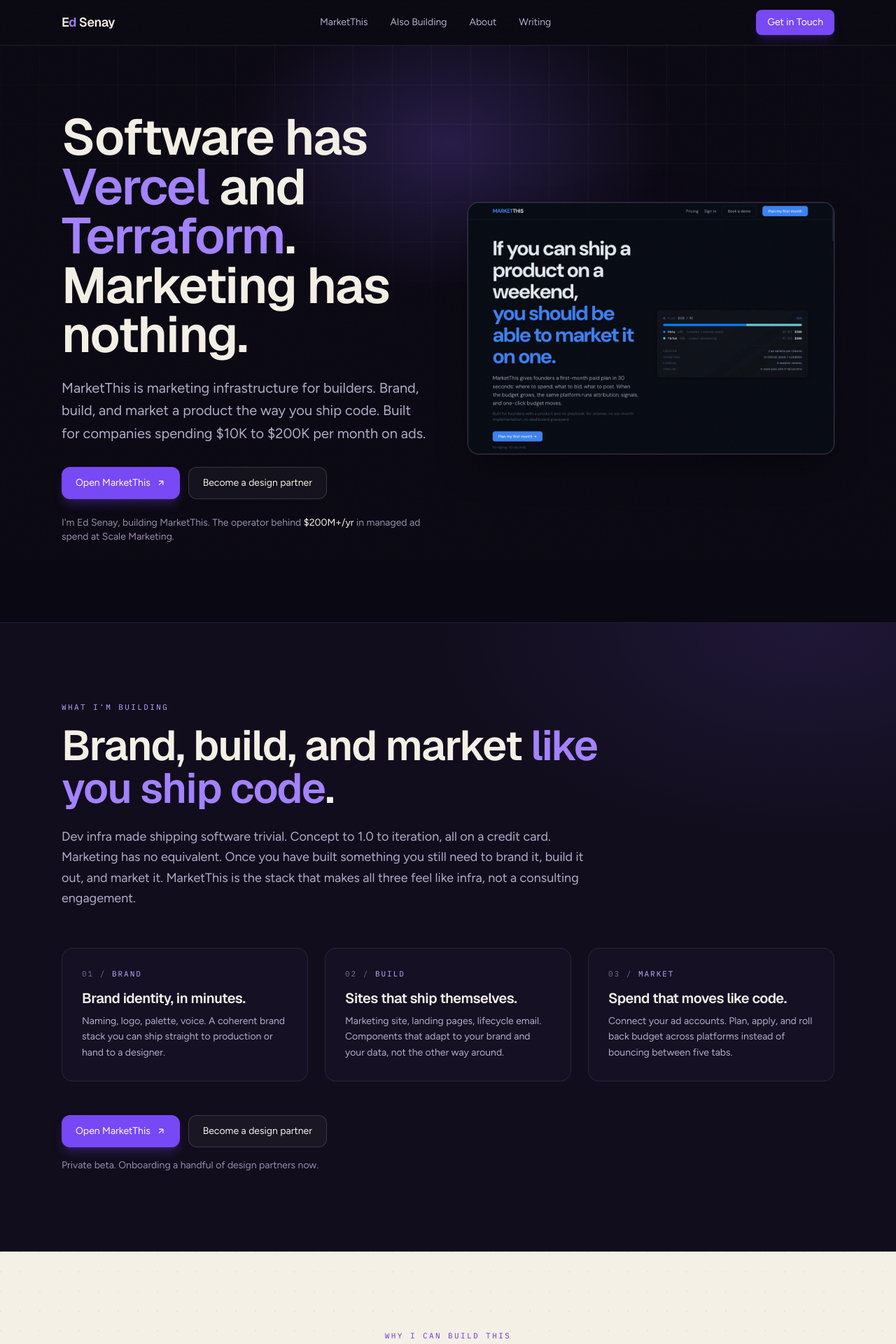
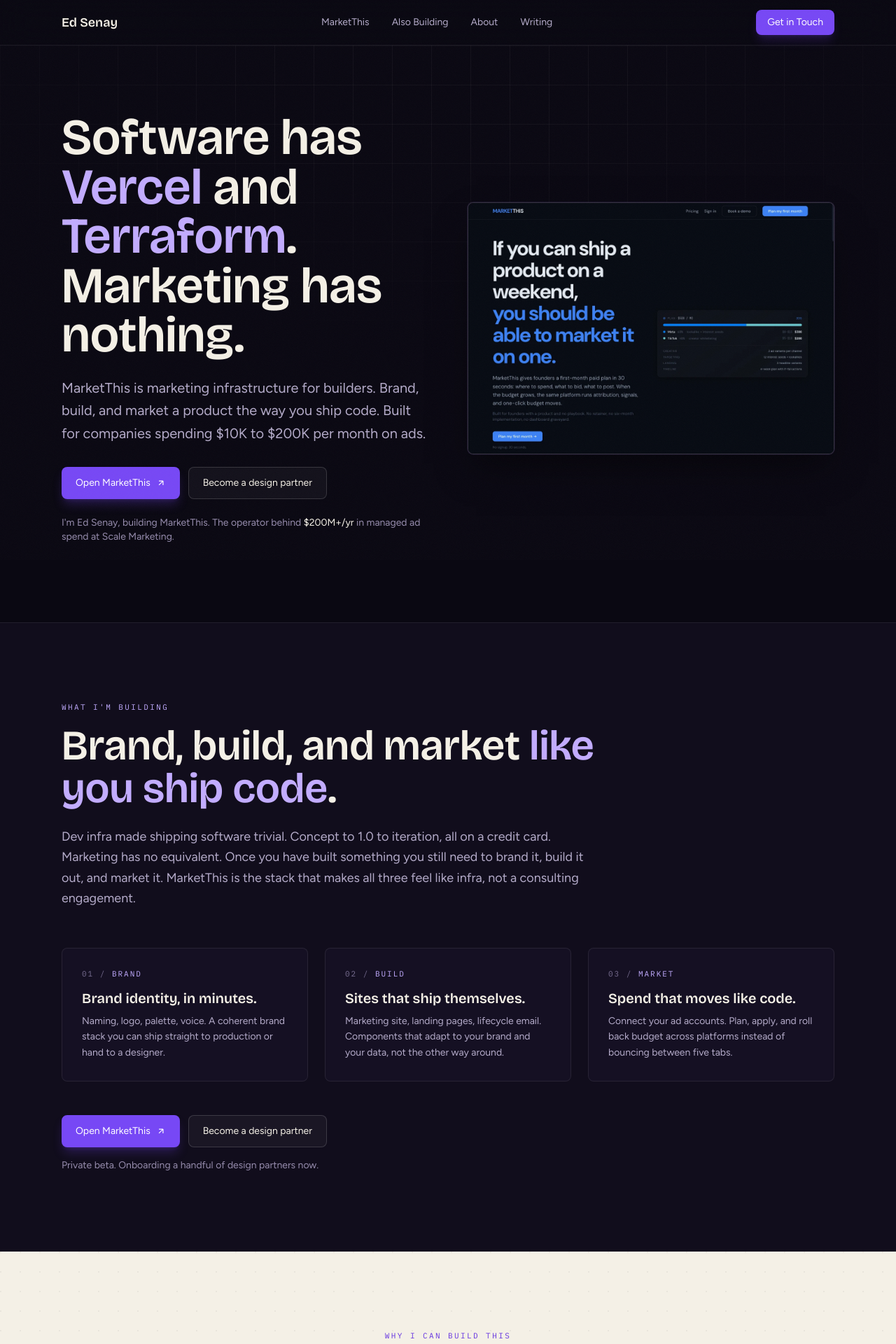
Before and after one commit to esanche1/esanche1.github.io, a React (Vite) app: page / in a window 1280 px wide. Shown: the top 1920 px of the page at 70% size. Built offline with nearby package versions, Linux system fonts and the light colour scheme.

Commit message:
Polish frontend typography and branding

```diff
--- a/index.html
+++ b/index.html
@@ -22,7 +22,7 @@
     <meta name="twitter:image" content="https://esanche1.github.io/og-image.png" />
     <link rel="preconnect" href="https://fonts.googleapis.com" />
     <link rel="preconnect" href="https://fonts.gstatic.com" crossorigin />
-    <link href="https://fonts.googleapis.com/css2?family=Geist:wght@600;700;800&family=Figtree:wght@400;500;600;700&family=IBM+Plex+Mono:wght@400;500;600&display=swap" rel="stylesheet" />
+    <link href="https://fonts.googleapis.com/css2?family=Bricolage+Grotesque:wght@600;700;800&family=Figtree:wght@400;500;600;700&family=IBM+Plex+Mono:wght@400;500;600&display=swap" rel="stylesheet" />
     <script type="application/ld+json">
       {
         "@context": "https://schema.org",
--- a/src/App.jsx
+++ b/src/App.jsx
@@ -72,9 +72,9 @@
     : {};
 
 const primaryBtn =
-  "inline-flex items-center justify-center gap-2 text-sm font-600 text-white bg-violet-600 hover:bg-violet-500 px-5 py-3 rounded-xl shadow-lg shadow-violet-600/25 hover:shadow-violet-500/35 transition-all duration-200";
+  "inline-flex items-center justify-center gap-2 text-sm font-600 text-white bg-violet-600 hover:bg-violet-500 px-5 py-3 rounded-lg shadow-lg shadow-violet-600/25 hover:shadow-violet-500/35 transition-all duration-200";
 const secondaryBtn =
-  "inline-flex items-center justify-center gap-2 text-sm font-600 text-paper-50 bg-white/[0.04] hover:bg-white/[0.09] border border-white/15 hover:border-white/25 px-5 py-3 rounded-xl transition-colors duration-200";
+  "inline-flex items-center justify-center gap-2 text-sm font-600 text-paper-50 bg-white/[0.04] hover:bg-white/[0.09] border border-white/15 hover:border-white/25 px-5 py-3 rounded-lg transition-colors duration-200";
 
 function Eyebrow({ children, tone = "dark", className = "" }) {
   const toneClass =
@@ -106,9 +106,9 @@
           type="button"
           onClick={scrollToTop}
           aria-label="Ed Senay, back to top"
-          className="font-display font-800 text-lg tracking-tight text-paper-50 cursor-pointer"
+          className="font-display font-800 text-lg text-paper-50 cursor-pointer"
         >
-          E<span className="text-violet-400">d</span> Senay
+          Ed Senay
         </button>
         <nav className="hidden sm:flex items-center gap-8">
           {navLinks.map((l) => (
@@ -170,21 +170,13 @@
   return (
     <section className="relative overflow-hidden">
       <div aria-hidden="true" className="absolute inset-0 grid-lines pointer-events-none" />
-      <div
-        aria-hidden="true"
-        className="absolute -top-40 left-1/2 -translate-x-1/2 w-[900px] h-[600px] pointer-events-none"
-        style={{
-          background:
-            "radial-gradient(closest-side, rgba(138,95,255,0.22), transparent 70%)",
-        }}
-      />
       <div className="relative max-w-6xl mx-auto px-6 pt-16 lg:pt-24 pb-20 lg:pb-28 animate-fade-up">
         <div className="grid grid-cols-1 lg:grid-cols-12 gap-12 lg:gap-14 items-center">
           <div className="lg:col-span-6">
-            <h1 className="font-display font-800 text-5xl sm:text-6xl lg:text-7xl tracking-tight leading-[0.98] text-paper-50 mb-6">
+            <h1 className="font-display font-800 text-5xl sm:text-6xl lg:text-7xl leading-[0.98] text-paper-50 mb-6">
               Software has{" "}
-              <span className="text-violet-400">Vercel</span> and{" "}
-              <span className="text-violet-400">Terraform</span>.
+              <span className="text-violet-300">Vercel</span> and{" "}
+              <span className="text-violet-300">Terraform</span>.
               <br />
               Marketing has nothing.
             </h1>
@@ -226,15 +218,7 @@
               aria-label="Open MarketThis"
               className="block relative group"
             >
-              <div
-                aria-hidden="true"
-                className="absolute -inset-10 -z-10 rounded-full opacity-70 blur-3xl pointer-events-none"
-                style={{
-                  background:
-                    "radial-gradient(closest-side, rgba(138,95,255,0.35), transparent 70%)",
-                }}
-              />
-              <div className="relative aspect-[16/11] rounded-2xl overflow-hidden border border-white/15 bg-base-900 shadow-2xl shadow-black/50 ring-1 ring-violet-400/10 group-hover:ring-violet-400/30 group-hover:border-white/25 transition-all duration-300">
+              <div className="relative aspect-[16/11] rounded-lg overflow-hidden border border-white/15 bg-base-900 shadow-2xl shadow-black/50 ring-1 ring-violet-400/10 group-hover:ring-violet-400/30 group-hover:border-white/25 transition-all duration-300">
                 <picture>
                   <source
                     media="(max-width: 640px)"
@@ -263,20 +247,12 @@
       id="marketthis"
       className="relative overflow-hidden bg-base-900 border-y border-white/[0.07]"
     >
-      <div
-        aria-hidden="true"
-        className="absolute inset-0 pointer-events-none"
-        style={{
-          background:
-            "radial-gradient(60% 50% at 90% 0%, rgba(138,95,255,0.12), transparent 70%)",
-        }}
-      />
       <div className="relative max-w-6xl mx-auto px-6 py-24 lg:py-28">
         <div className="max-w-3xl mb-14">
           <Eyebrow className="mb-4">What I&apos;m building</Eyebrow>
-          <h2 className="font-display font-800 text-4xl sm:text-5xl lg:text-6xl tracking-tight leading-[1.02] text-paper-50 mb-6">
+          <h2 className="font-display font-800 text-4xl sm:text-5xl lg:text-6xl leading-[1.02] text-paper-50 mb-6">
             Brand, build, and market{" "}
-            <span className="text-violet-400">like you ship code</span>.
+            <span className="text-violet-300">like you ship code</span>.
           </h2>
           <p className="text-lg text-mist-300 leading-relaxed">
             Dev infra made shipping software trivial. Concept to 1.0 to
@@ -291,13 +267,13 @@
           {marketThisFeatures.map((f, i) => (
             <div
               key={f.label}
-              className="group relative p-6 lg:p-7 rounded-2xl bg-base-800/80 border border-white/[0.08] hover:border-violet-400/35 hover:bg-base-800 transition-colors duration-300 animate-fade-up"
+              className="group relative p-6 lg:p-7 rounded-lg bg-base-800/80 border border-white/[0.08] hover:border-violet-400/35 hover:bg-base-800 transition-colors duration-300 animate-fade-up"
               style={{ animationDelay: `${i * 80}ms` }}
             >
               <p className="font-mono text-[11px] font-500 tracking-[0.18em] uppercase text-violet-300 mb-3">
                 <span className="text-mist-500">0{i + 1} /</span> {f.label}
               </p>
-              <h3 className="font-display font-700 text-xl text-paper-50 tracking-tight mb-2">
+              <h3 className="font-display font-700 text-xl text-paper-50 mb-2">
                 {f.title}
               </h3>
               <p className="text-sm text-mist-300 leading-relaxed">
@@ -356,7 +332,7 @@
           <Eyebrow tone="light" className="mb-4">
             Why I can build this
           </Eyebrow>
-          <h2 className="font-display font-700 text-2xl sm:text-3xl tracking-tight text-inkwell-900 leading-snug">
+          <h2 className="font-display font-700 text-2xl sm:text-3xl text-inkwell-900 leading-snug">
             By day I run the data and ML platform behind{" "}
             <a
               href="https://www.scale-marketing.com"
@@ -377,7 +353,7 @@
                 i > 0 ? "md:border-l md:border-inkwell-900/10" : ""
               }`}
             >
-              <p className="font-display font-800 tracking-tight leading-[0.95] text-inkwell-900 text-6xl sm:text-7xl lg:text-8xl">
+              <p className="font-display font-800 leading-[0.95] text-inkwell-900 text-6xl sm:text-7xl lg:text-8xl">
                 {s.value}
               </p>
               <p className="mt-5 font-mono text-xs font-500 tracking-wide uppercase text-inkwell-500 max-w-[26ch] mx-auto leading-relaxed">
@@ -409,7 +385,7 @@
 function SideProjectCard({ product, index }) {
   return (
     <article
-      className="group bg-base-800/80 rounded-2xl border border-white/[0.08] overflow-hidden
+      className="group bg-base-800/80 rounded-lg border border-white/[0.08] overflow-hidden
                  transition-all duration-300 ease-out
                  hover:-translate-y-1 hover:shadow-2xl hover:shadow-black/40 hover:border-violet-400/35
                  animate-scale-in flex flex-col"
@@ -435,7 +411,7 @@
             {product.category}
           </span>
         </div>
-        <h3 className="font-display font-700 text-lg text-paper-50 mb-2 tracking-tight">
+        <h3 className="font-display font-700 text-lg text-paper-50 mb-2">
           {product.title}
         </h3>
         <p className="text-sm text-mist-300 leading-relaxed mb-4">
@@ -487,7 +463,7 @@
       <div className="flex flex-col sm:flex-row sm:items-end justify-between gap-3 mb-10">
         <div>
           <Eyebrow className="mb-2">Also shipped</Eyebrow>
-          <h2 className="font-display font-700 text-2xl sm:text-3xl text-paper-50 tracking-tight">
+          <h2 className="font-display font-700 text-2xl sm:text-3xl text-paper-50">
             Two products I built and run end to end.
           </h2>
         </div>
@@ -538,7 +514,7 @@
         aria-haspopup="listbox"
         aria-expanded={open}
         aria-labelledby="partner-spend-label"
-        className={`w-full flex items-center justify-between gap-2 rounded-xl bg-white/5 border px-4 py-3 text-sm transition-colors duration-200 hover:bg-white/10 ${
+        className={`w-full flex items-center justify-between gap-2 rounded-lg bg-white/5 border px-4 py-3 text-sm transition-colors duration-200 hover:bg-white/10 ${
           open ? "border-violet-400" : "border-white/15"
         } ${value ? "text-paper-50" : "text-mist-400"}`}
       >
@@ -559,7 +535,7 @@
         <div
           role="listbox"
           aria-labelledby="partner-spend-label"
-          className="absolute z-20 mt-2 w-full rounded-xl border border-white/10 bg-base-700 shadow-xl shadow-black/40 p-1"
+          className="absolute z-20 mt-2 w-full rounded-lg border border-white/10 bg-base-700 shadow-xl shadow-black/40 p-1"
         >
           {spendRanges.map((r) => (
             <button
@@ -571,7 +547,7 @@
                 onChange(r);
                 setOpen(false);
               }}
-              className={`w-full text-left text-sm px-3 py-2.5 rounded-lg transition-colors duration-200 ${
+              className={`w-full text-left text-sm px-3 py-2.5 rounded-md transition-colors duration-200 ${
                 value === r
                   ? "bg-violet-600 text-white"
                   : "text-paper-50/80 hover:bg-white/10 hover:text-paper-50"
@@ -606,23 +582,11 @@
 
   return (
     <section id="partner" className="scroll-mt-24 max-w-6xl mx-auto px-6 py-24">
-      <div className="relative rounded-3xl bg-base-800 border border-violet-400/20 px-6 py-14 sm:px-12 lg:px-16">
-        <div
-          aria-hidden="true"
-          className="absolute inset-0 rounded-3xl overflow-hidden pointer-events-none"
-        >
-          <div
-            className="absolute inset-0"
-            style={{
-              background:
-                "radial-gradient(60% 85% at 88% 0%, rgba(138,95,255,0.22), transparent 70%), radial-gradient(45% 60% at 5% 100%, rgba(138,95,255,0.1), transparent 70%)",
-            }}
-          />
-        </div>
+      <div className="relative rounded-lg bg-base-800 border border-violet-400/20 px-6 py-14 sm:px-12 lg:px-16">
         <div className="relative grid grid-cols-1 lg:grid-cols-2 gap-10 lg:gap-16 items-center">
           <div>
             <Eyebrow className="mb-4">Design partners</Eyebrow>
-            <h2 className="font-display font-800 text-3xl sm:text-4xl lg:text-5xl tracking-tight leading-[1.05] text-paper-50 mb-5">
+            <h2 className="font-display font-800 text-3xl sm:text-4xl lg:text-5xl leading-[1.05] text-paper-50 mb-5">
               Onboarding a handful of design partners now.
             </h2>
             <p className="text-mist-300 leading-relaxed max-w-md">
@@ -646,7 +610,7 @@
               value={email}
               onChange={(e) => setEmail(e.target.value)}
               placeholder="you@company.com"
-              className="w-full rounded-xl bg-white/5 border border-white/15 px-4 py-3 text-sm text-paper-50 placeholder:text-mist-500 focus:border-violet-400 focus:bg-white/10 outline-none transition-colors duration-200 mb-2"
+              className="w-full rounded-lg bg-white/5 border border-white/15 px-4 py-3 text-sm text-paper-50 placeholder:text-mist-500 focus:border-violet-400 focus:bg-white/10 outline-none transition-colors duration-200 mb-2"
             />
             <span
               id="partner-spend-label"
@@ -676,19 +640,19 @@
     <section id="about" className="max-w-6xl mx-auto px-6 pb-24">
       <div className="border-t border-white/[0.07] pt-16">
         <Eyebrow className="mb-2">About</Eyebrow>
-        <h2 className="font-display font-700 text-2xl sm:text-3xl text-paper-50 tracking-tight mb-10">
+        <h2 className="font-display font-700 text-2xl sm:text-3xl text-paper-50 mb-10">
           The founder behind it.
         </h2>
         <div className="grid grid-cols-1 md:grid-cols-5 gap-10 lg:gap-14 items-start">
           <div className="md:col-span-2">
             <div className="max-w-[280px]">
-              <div className="relative w-full aspect-square rounded-2xl overflow-hidden bg-gradient-to-br from-violet-600/25 via-base-800 to-base-900 border border-white/10">
+              <div className="relative w-full aspect-square rounded-lg overflow-hidden bg-gradient-to-br from-violet-600/25 via-base-800 to-base-900 border border-white/10">
                 {/* TODO: replace this monogram with a real headshot of Ed.
                     Add the image to src/assets, import it, and render:
                     <img src={portrait} alt="Ed Senay" loading="lazy" decoding="async"
                          className="absolute inset-0 w-full h-full object-cover object-center" /> */}
                 <div className="absolute inset-0 flex items-center justify-center">
-                  <span className="font-display font-800 text-7xl tracking-tight text-violet-400/80 select-none">
+                  <span className="font-display font-800 text-7xl text-violet-400/80 select-none">
                     ES
                   </span>
                 </div>
@@ -739,7 +703,7 @@
               .
             </p>
 
-            <div className="mt-3 p-5 rounded-xl bg-violet-500/[0.08] border border-violet-400/20">
+            <div className="mt-3 p-5 rounded-lg bg-violet-500/[0.08] border border-violet-400/20">
               <p className="font-mono text-[11px] font-500 tracking-[0.18em] uppercase text-violet-300 mb-2">
                 Currently
               </p>
@@ -821,8 +785,8 @@
     <footer className="border-t border-white/[0.07] mt-12">
       <div className="max-w-6xl mx-auto px-6 py-10 flex flex-col sm:flex-row items-center justify-between gap-4">
         <div className="flex items-center gap-3 flex-wrap justify-center">
-          <span className="font-display font-800 text-sm tracking-tight text-paper-50">
-            E<span className="text-violet-400">d</span> Senay
+          <span className="font-display font-800 text-sm text-paper-50">
+            Ed Senay
           </span>
           <span className="text-mist-500 text-xs">
             &middot; Building MarketThis &middot; Chicago, IL &middot; &copy; {year}
--- a/src/index.css
+++ b/src/index.css
@@ -1,7 +1,7 @@
 @import "tailwindcss";
 
 @theme {
-  --font-display: "Geist", sans-serif;
+  --font-display: "Bricolage Grotesque", sans-serif;
   --font-body: "Figtree", sans-serif;
   --font-mono: "IBM Plex Mono", monospace;
 
```
